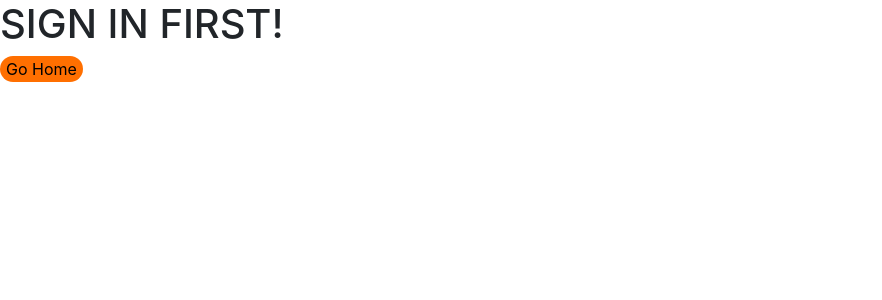
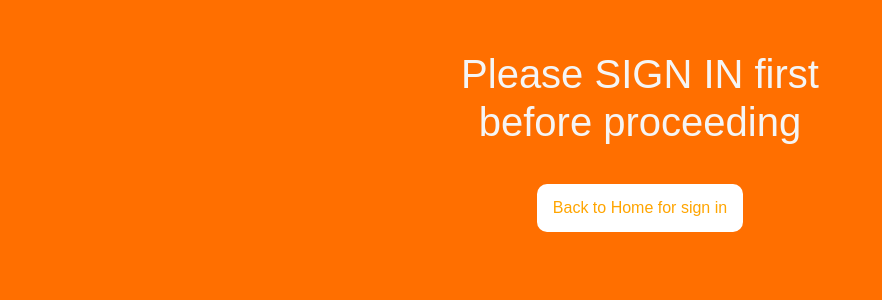
Before and after one commit to yohanalee123/project-g4t4, a PHP site: page /project-g4t4/paypage/sign_in.php in a window 1280 px wide. Shown: the top 300 px of the page, without its empty margins (0-882 px from the left). Run offline with PHP 8.4, Linux system fonts and the light colour scheme; some libraries are stand-ins or nearby versions.

Commit message:
Update sign_in.php

```diff
--- a/app/parsa/paypage/sign_in.php
+++ b/app/parsa/paypage/sign_in.php
@@ -20,11 +20,29 @@
     integrity="sha384-B0UglyR+jN6CkvvICOB2joaf5I4l3gm9GU6Hc1og6Ls7i6U/mkkaduKaBhlAXv9k"
     crossorigin="anonymous"></script>
 
+  <style>
+    .btn{
+      background-color: #fff;
+      border: none;
+      color: orange;
+      padding: 12px 16px;
+      font-size: 16px;
+      cursor: pointer;
+      border-radius: 10px;
+    }
+
+    /* Darker background on mouse-over */
+    .btn:hover {
+      background-color:black;
+      color:orange;
+    }
+  </style>
+
 </head>
-<body>
- <h1 style=>SIGN IN FIRST!</h1>
+<body style="background-color:#ff6f00; font-family: Arial, sans-serif;">
+ <h1 style="text-align:center; padding-top:50px; color:whitesmoke; padding-bottom:30px;">Please SIGN IN first<br> before proceeding</h1>
 
- <button id = "home" style= "border-radius: 50px; background-color : #ff6f00; border: none;">Go Home</button>
+ <center><button id = "home" class="btn">Back to Home for sign in</button></center>
  <script>
     $('#home').click(function () {
         window.location.replace('http://localhost/project-g4t4/app/parsa/');
```
